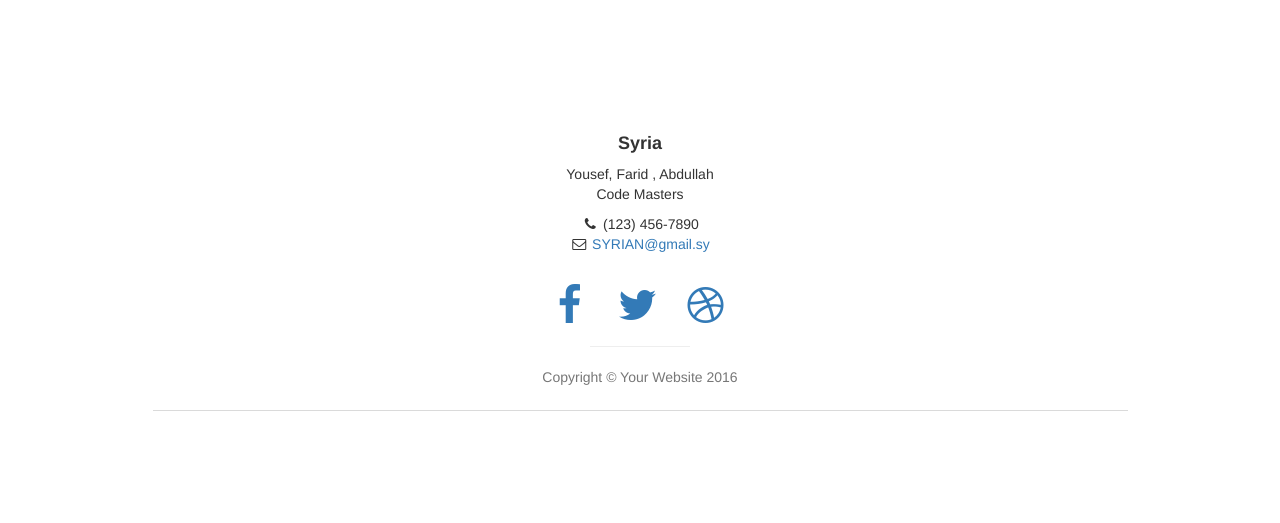
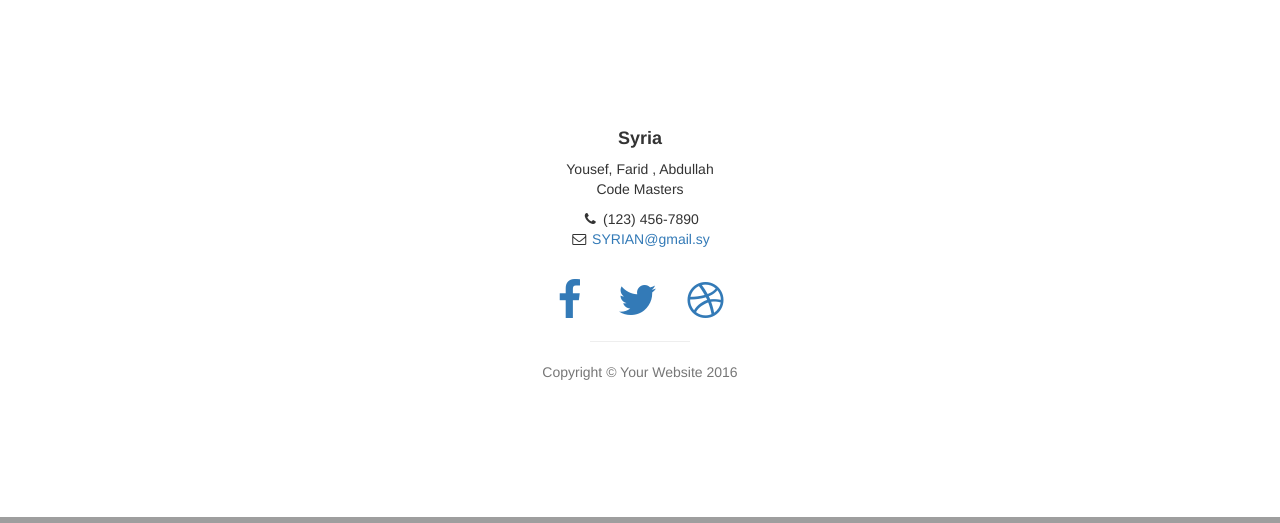
Before and after one commit to yousefkalhsan/syria, a PHP site: page / in a window 1280 px wide. Shown: the part 2981-3504 px from the top of the page. Run offline with PHP 8.4, Linux system fonts and the light colour scheme; some libraries are stand-ins or nearby versions.

Commit message:
<hr> fixed in all pages

```diff
--- a/css/modal.css
+++ b/css/modal.css
@@ -16,7 +16,7 @@
 .text-center{
     text-align: center;
     margin: 1.25rem 0;
-    border-bottom: 1px solid #dadada;
+    border-bottom: 1px ;
     padding: 1.25rem 0;
 }
 .radio label input {
```
